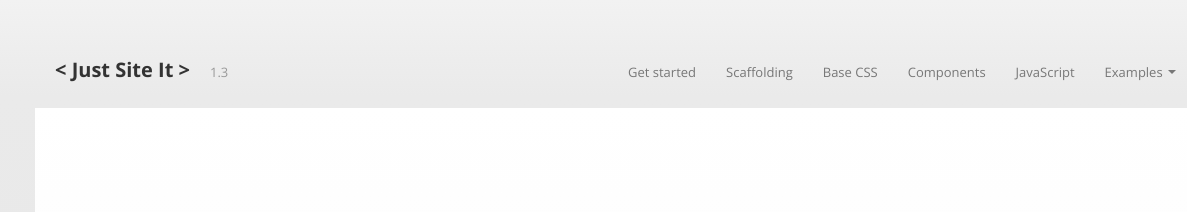
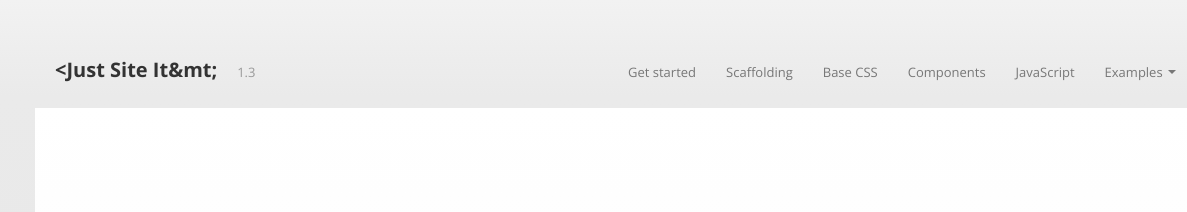
Before and after one commit to sixuanliu/me, a plain HTML site: page index.html in a window 1280 px wide. Shown: the top 212 px of the page, 0-1187 px from the left. Drawn offline with nearby package versions, Linux system fonts and the light colour scheme.

Commit message:
try this

```diff
--- a/index.html
+++ b/index.html
@@ -41,7 +41,7 @@
           <span class="icon-bar"></span>
           <span class="icon-bar"></span>
         </button>
-        <h1><a class="brand" href="index.html">< Just Site It ></a></h1>
+        <h1><a class="brand" href="index.html">&lt;Just Site It&mt;</a></h1>
         <p class="pull-left navbar-text"><span class="muted">1.3</span></p>
         <div id="switcher"></div>
         <div class="nav-collapse collapse">
```
